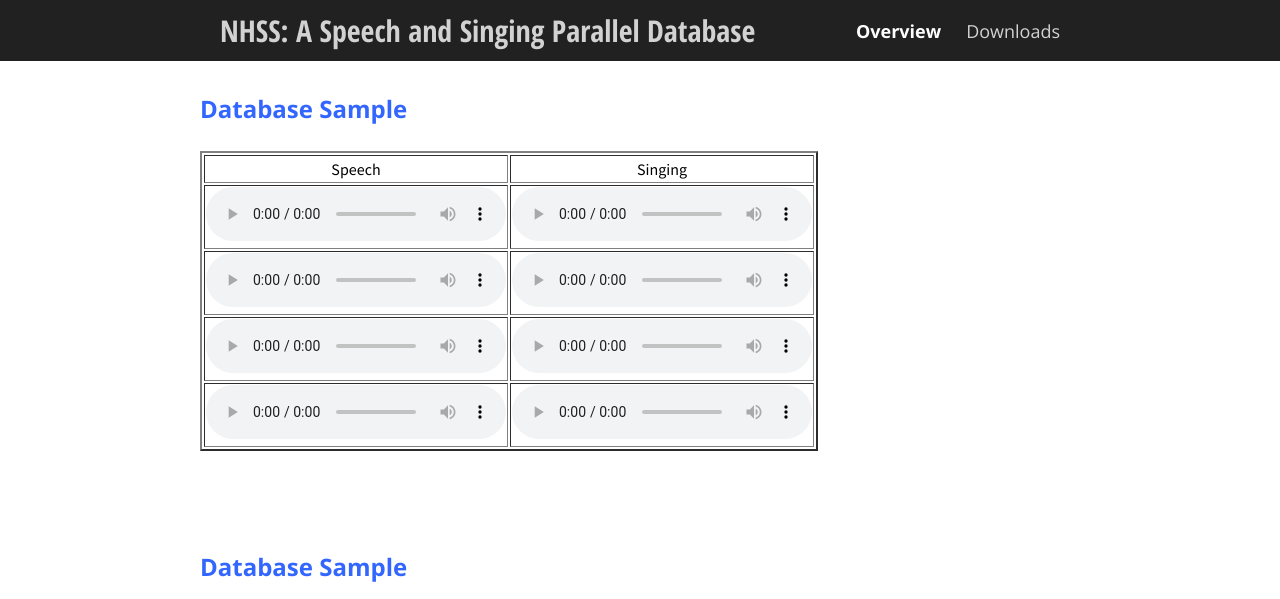
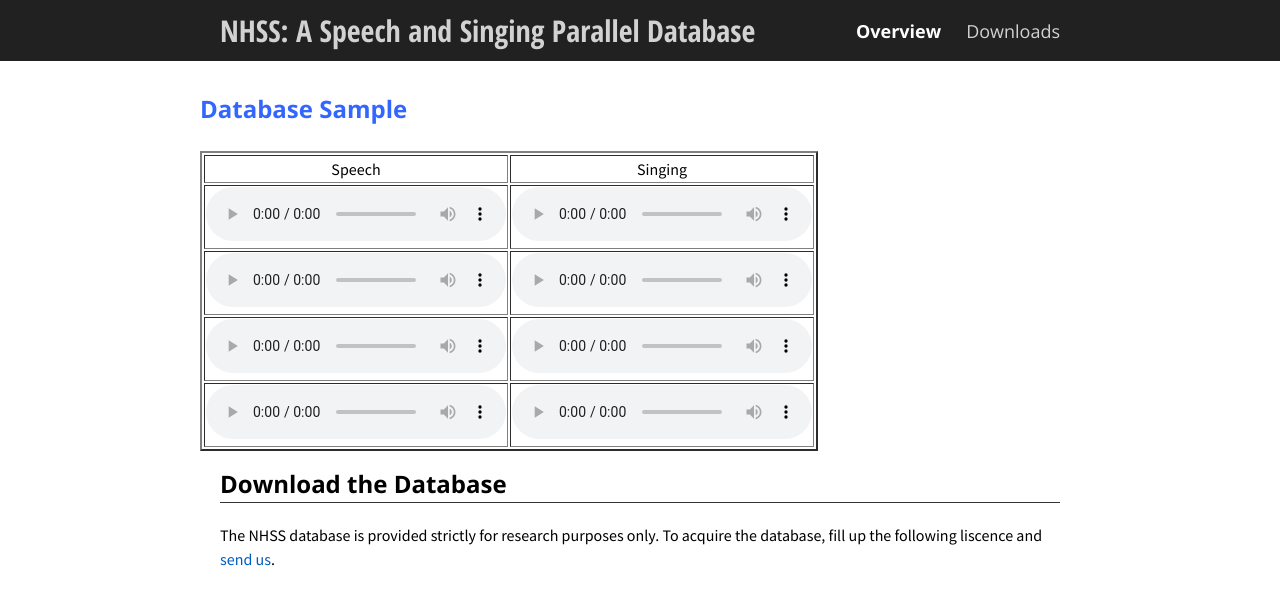
Before and after one commit to bidishasharma/bidishasharma.github.io, a Jekyll site: the page NHSS_Database/download.html, which Jekyll copies as it is, in a window 1280 px wide. Shown: the top 599 px of the page. Built offline with Jekyll 4.4.1, drawn with Linux system fonts in a browser that asks for light colours; some of the changed text lies outside the part shown.

Commit message:
Update download.html

```diff
--- a/NHSS_Database/download.html
+++ b/NHSS_Database/download.html
@@ -81,9 +81,17 @@
 </tbody>
 </table>
 
+        <div class="flex-row">
+          <div class="flex-item flex-column">
+            <h2 class="add-top-margin">Download the Database</h2>
+            <hr>
+            <p class="text">
+              The NHSS database is provided strictly for research purposes only. To acquire the database, fill up the following liscence and <a href="mailto:s.bidisha@nus.edu.sg?Subject=Hello%20again" target="_top">send us</a>.
+	    </p>
+
 <p>&nbsp;</p>
 <p></p>
-<h2><span style="color: #3366ff;">Database Sample</span></h2>
+<h2><span style="color: #3366ff;">NHSS Database Licence</span></h2>
 <p><iframe src="uploads/NUSLicence.pdf#toolbar=0" width="100%" height="500px">
     </iframe></p>
 
```
